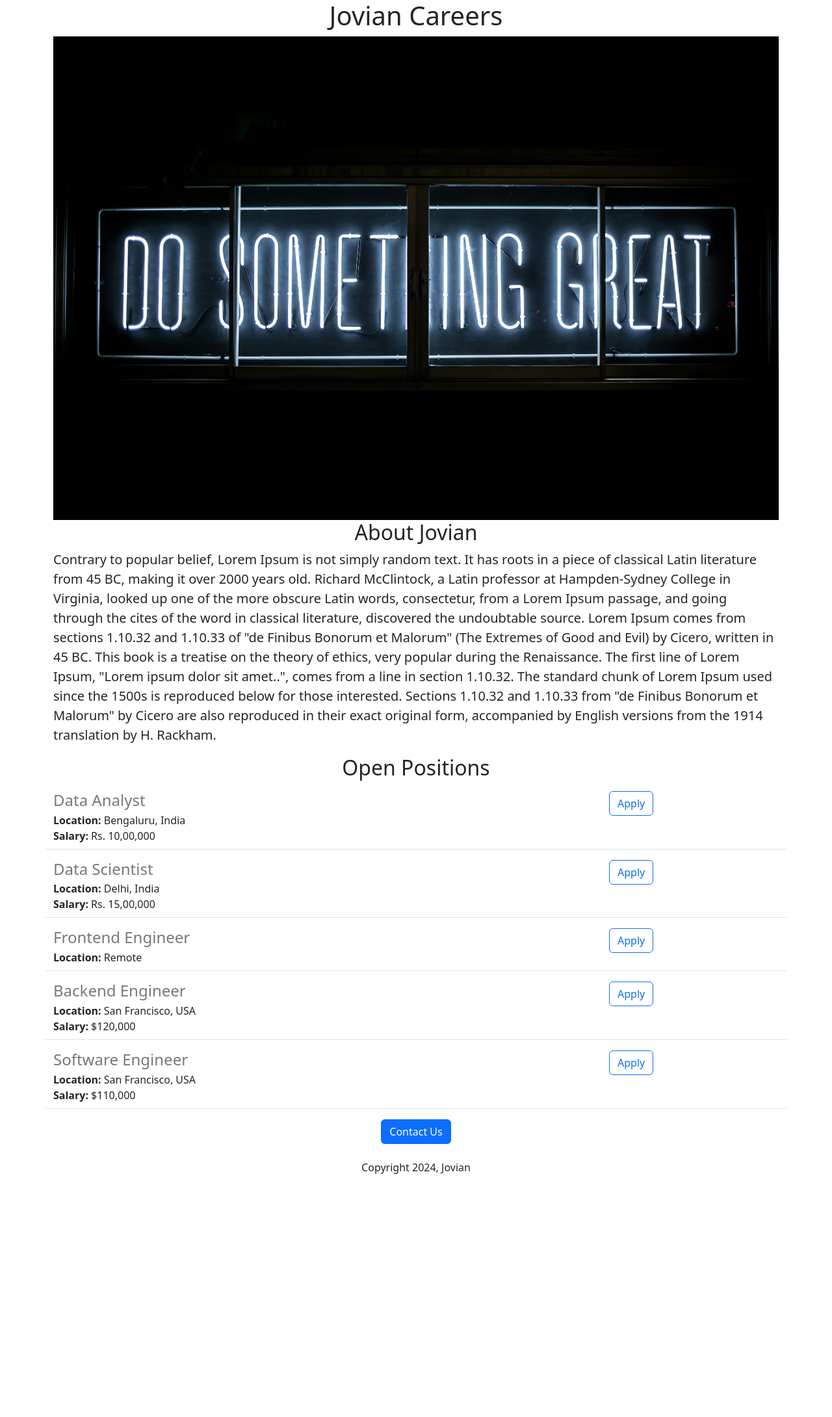
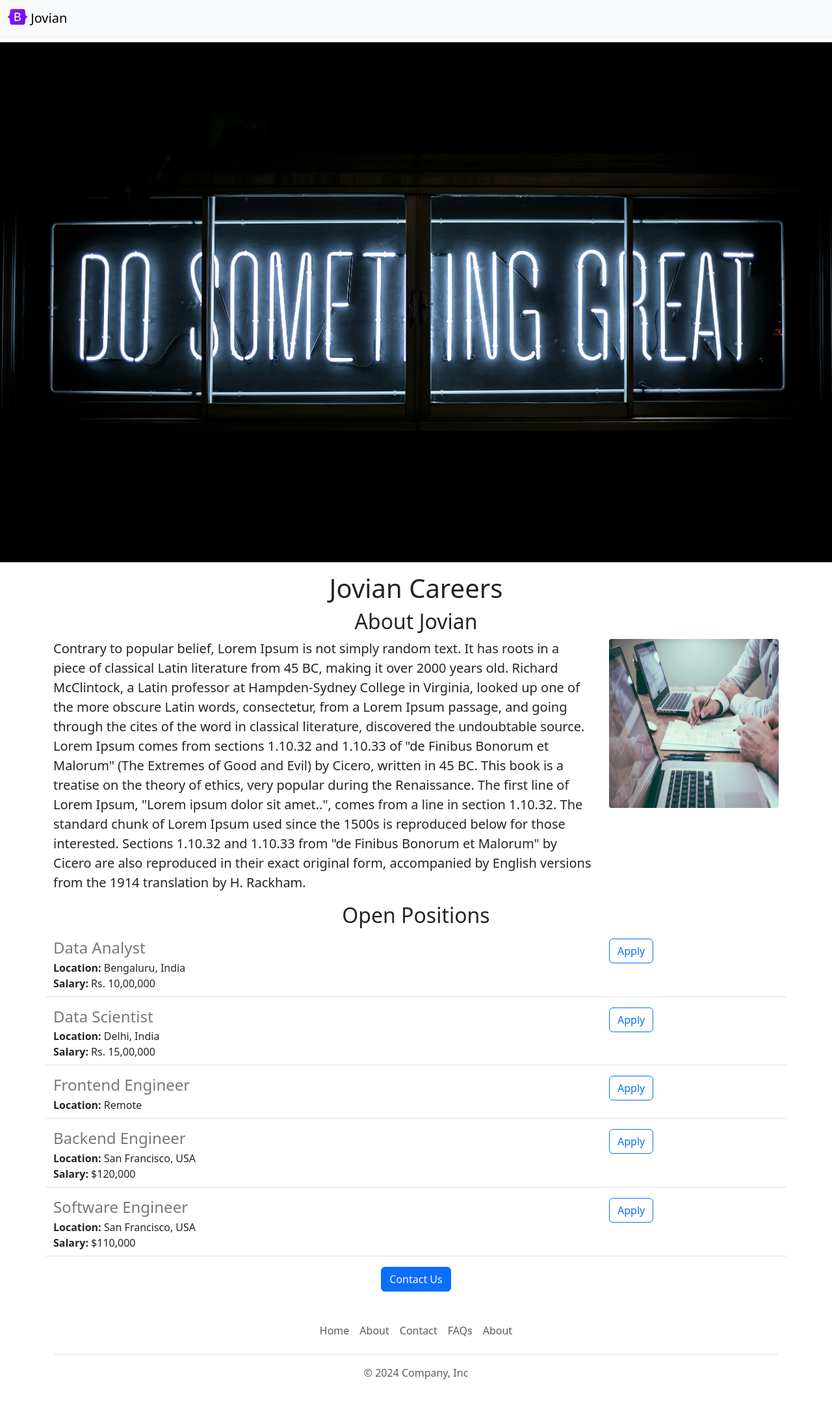
Before and after one commit to sang105/FlaskIntro, a Flask app: page / in a window 1280 px wide. Shown: the whole page at 65% size. Before the commit the page ends 1806 px from the top, so only its background shows below. Run offline with Flask 3, Linux system fonts and the light colour scheme.

Commit message:
created about template, added navbar and footer with other styles

```diff
--- /dev/null
+++ b/templates/about.html
@@ -0,0 +1,10 @@
+<h2 class="text-center" class="mt-2 mb-4">About Jovian</h2>
+<div class="row">
+  <div class="col-md-9">
+    <p class="lead">Contrary to popular belief, Lorem Ipsum is not simply random text. It has roots in a piece of classical Latin literature from 45 BC, making it over 2000 years old. Richard McClintock, a Latin professor at Hampden-Sydney College in Virginia, looked up one of the more obscure Latin words, consectetur, from a Lorem Ipsum passage, and going through the cites of the word in classical literature, discovered the undoubtable source. Lorem Ipsum comes from sections 1.10.32 and 1.10.33 of "de Finibus Bonorum et Malorum" (The Extremes of Good and Evil) by Cicero, written in 45 BC. This book is a treatise on the theory of ethics, very popular during the Renaissance. The first line of Lorem Ipsum, "Lorem ipsum dolor sit amet..", comes from a line in section 1.10.32.
+      The standard chunk of Lorem Ipsum used since the 1500s is reproduced below for those interested. Sections 1.10.32 and 1.10.33 from "de Finibus Bonorum et Malorum" by Cicero are also reproduced in their exact original form, accompanied by English versions from the 1914 translation by H. Rackham.</p>
+  </div>
+  <div class="col-md-3 d-none d-sm-block d-sm-none d-md-block">
+    <img class="img-fluid" src="https://157d185f-5500-4861-a56b-1e4d360c36db-00-3drrhfjizv0ce.spock.replit.dev/static/about-img.jpg" alt="about-img" style="height:260px; border-radius:4px;">
+  </div>
+</div>
--- /dev/null
+++ b/templates/footer.html
@@ -0,0 +1,12 @@
+<div class="container">
+  <footer class="py-3 my-4">
+    <ul class="nav justify-content-center border-bottom pb-3 mb-3">
+      <li class="nav-item"><a href="#" class="nav-link px-2 text-body-secondary">Home</a></li>
+      <li class="nav-item"><a href="#" class="nav-link px-2 text-body-secondary">About</a></li>
+      <li class="nav-item"><a href="#" class="nav-link px-2 text-body-secondary">Contact</a></li>
+      <li class="nav-item"><a href="#" class="nav-link px-2 text-body-secondary">FAQs</a></li>
+      <li class="nav-item"><a href="#" class="nav-link px-2 text-body-secondary">About</a></li>
+    </ul>
+    <p class="text-center text-body-secondary">&copy; 2024 Company, Inc</p>
+  </footer>
+</div>
--- a/templates/home.html
+++ b/templates/home.html
@@ -6,20 +6,20 @@
     <title>Jovian Careers</title>
     <link href="https://cdn.jsdelivr.net/npm/bootstrap@5.3.3/dist/css/bootstrap.min.css" rel="stylesheet" integrity="sha384-QWTKZyjpPEjISv5WaRU9OFeRpok6YctnYmDr5pNlyT2bRjXh0JMhjY6hW+ALEwIH" crossorigin="anonymous">
     <style>
-      # {
+      #banner {
         height: 100%;
         width: 100%;
         object-fit: cover;
+        margin-bottom: 16px;
       }
     </style>
   </head>
   <body>
+    {% include 'nav.html' %}
+    <img id="banner" class="img-fluid" src="https://157d185f-5500-4861-a56b-1e4d360c36db-00-3drrhfjizv0ce.spock.replit.dev/static/banneer.jpg" alt="banner" />
     <div class="container">
       <h1 class="text-center">Jovian Careers</h1>
-      <img id="banner" class="img-fluid" src="https://157d185f-5500-4861-a56b-1e4d360c36db-00-3drrhfjizv0ce.spock.replit.dev/static/banneer.jpg" alt="banner" />
-      <h2 class="text-center" class="mt-2 mb-4">About Jovian</h2>
-      <p class="lead">Contrary to popular belief, Lorem Ipsum is not simply random text. It has roots in a piece of classical Latin literature from 45 BC, making it over 2000 years old. Richard McClintock, a Latin professor at Hampden-Sydney College in Virginia, looked up one of the more obscure Latin words, consectetur, from a Lorem Ipsum passage, and going through the cites of the word in classical literature, discovered the undoubtable source. Lorem Ipsum comes from sections 1.10.32 and 1.10.33 of "de Finibus Bonorum et Malorum" (The Extremes of Good and Evil) by Cicero, written in 45 BC. This book is a treatise on the theory of ethics, very popular during the Renaissance. The first line of Lorem Ipsum, "Lorem ipsum dolor sit amet..", comes from a line in section 1.10.32.
-      The standard chunk of Lorem Ipsum used since the 1500s is reproduced below for those interested. Sections 1.10.32 and 1.10.33 from "de Finibus Bonorum et Malorum" by Cicero are also reproduced in their exact original form, accompanied by English versions from the 1914 translation by H. Rackham.</p>
+      {% include 'about.html' %}
       <h2 class="text-center" clas="mt2 mb-4">Open Positions</h2>
       <p>
         {% for job in jobs %}
@@ -28,8 +28,8 @@
       </p>
       <div style="text-align:center;">
         <button class="btn btn-primary">Contact Us</button>
-        <p class="mt-4">Copyright 2024, Jovian</p>
       </div>
     </div>
+    {% include 'footer.html' %}
   </body>
 </html>
--- /dev/null
+++ b/templates/nav.html
@@ -0,0 +1,9 @@
+<nav class="navbar bg-body-tertiary shadow-sm fixed-top bg-white">
+  <div class="container-fluid">
+    <a class="navbar-brand" href="#">
+      <img src="https://157d185f-5500-4861-a56b-1e4d360c36db-00-3drrhfjizv0ce.spock.replit.dev/static/bootstrap-logo.svg" alt="Logo" width="30" height="24" class="d-inline-block align-text-top">
+      Jovian
+    </a>
+  </div>
+</nav>
+<div style="height:65px;"></div>
```
Also changed, not shown: static/about-img.jpg (added), static/bootstrap-logo.svg (added).
